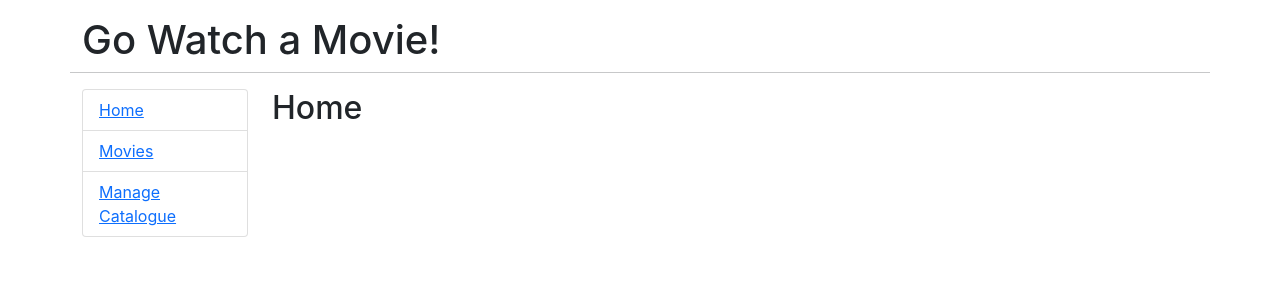
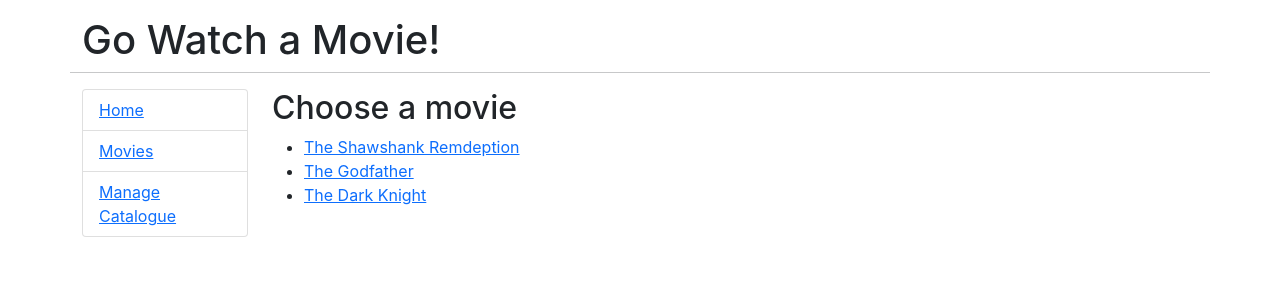
Before and after one commit to rondon23/golang-react, a React (Create React App) app in the folder go-movies/: page /movies in a window 1280 px wide. Shown: the top 300 px of the page. Built offline with nearby package versions, Linux system fonts and the light colour scheme.

Commit message:
Adjusting routes

```diff
--- a/go-movies/src/App.js
+++ b/go-movies/src/App.js
@@ -1,8 +1,9 @@
 import React, { Fragment } from "react";
-import { HashRouter as Router, Switch, Route, Link } from 'react-router-dom'
+import { BrowserRouter as Router, Switch, Route, Link } from 'react-router-dom'
 import Movies from "./components/Movies";
 import Admin from "./components/Admin";
 import Home from "./components/Home";
+import { useParams } from "react-router-dom/cjs/react-router-dom.min";
 
 export default function App() {
   return (
@@ -35,6 +36,9 @@
 
           <div className="col-md-10">
             <Switch>
+              <Route path="/movies/:id">
+                <Movie />
+              </Route>
               <Route path="/movies">
                 <Movies />
               </Route>
@@ -52,3 +56,9 @@
     </Router>
   );
 }
+
+function Movie() {
+  let { id } = useParams();
+
+  return <h2>Movie id {id}</h2>
+}
--- a/go-movies/src/components/Movies.js
+++ b/go-movies/src/components/Movies.js
@@ -1,9 +1,31 @@
-import React, { Component } from 'react'
+import React, { Component, Fragment } from 'react'
+import { Link } from 'react-router-dom';
 
-export default class Movies extends Component{
-    render(){
-        return(
-            <h2>Choose a movie</h2>
+export default class Movies extends Component {
+    state = { movies: [] };
+
+    componentDidMount() {
+        this.setState({
+            movies: [
+                { id: 1, title: "The Shawshank Remdeption", rutime: 142 },
+                { id: 2, title: "The Godfather", rutime: 175 },
+                { id: 3, title: "The Dark Knight", rutime: 153 }
+            ]
+        })
+    }
+
+    render() {
+        return (
+            <Fragment>
+                <h2>Choose a movie</h2>
+                <ul>
+                    {this.state.movies.map((m) => (
+                        <li key={m.id}>
+                           <Link to={`/movies/${m.id}`}>{m.title}</Link>
+                        </li>
+                    ))}
+                </ul>
+            </Fragment>
         );
     }
 }
```
